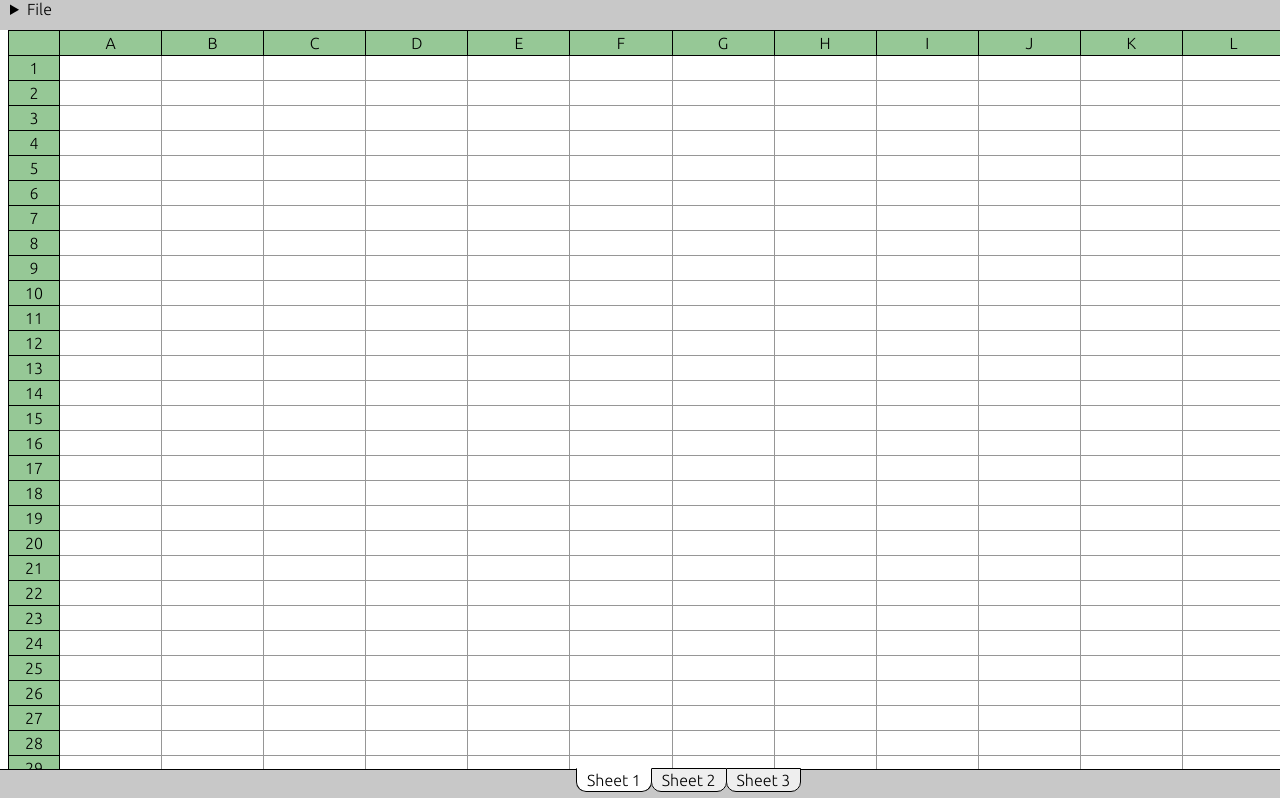
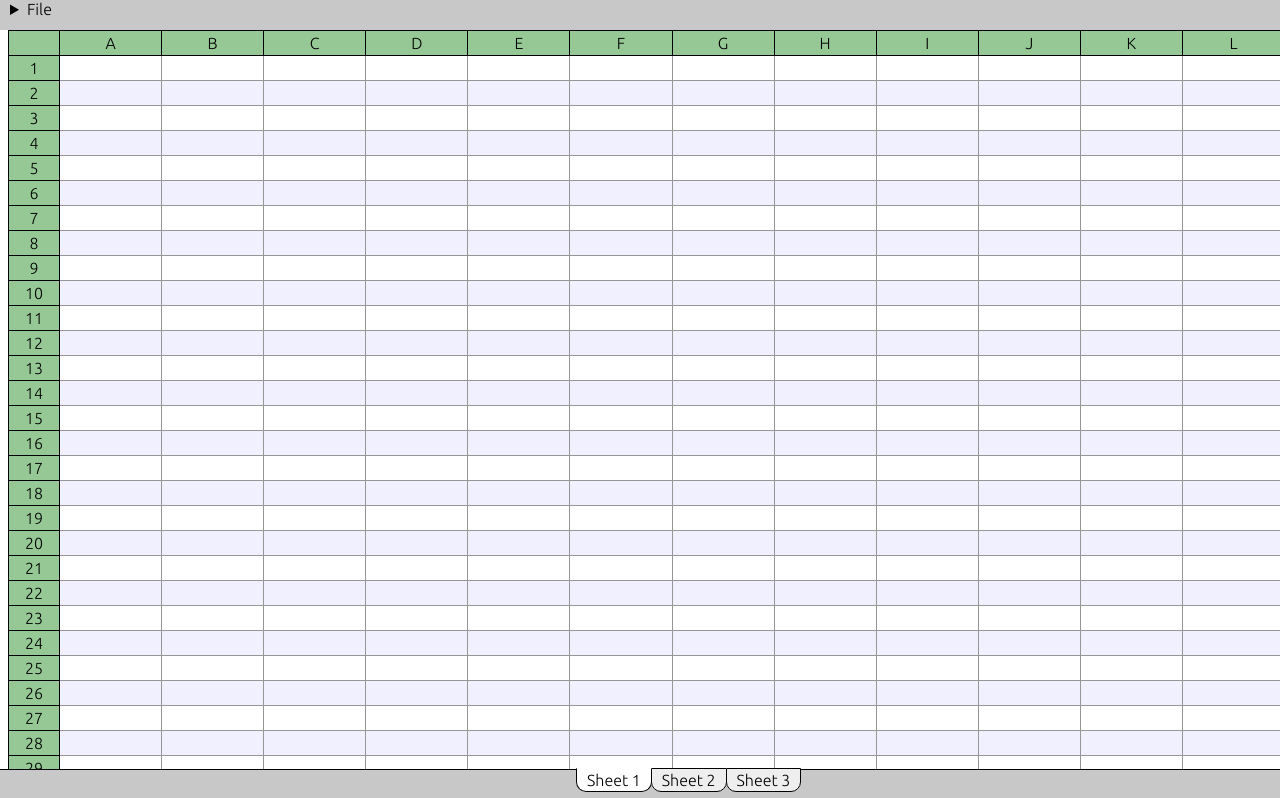
Before and after one commit to mihdemarko/JSExcel, a plain HTML site: page index.html in a window 1280 px wide. Shown: the top 798 px of the page. Drawn offline with Linux system fonts and the light colour scheme.

Commit message:
Css nth-child zebra-rows

```diff
--- a/main.css
+++ b/main.css
@@ -42,6 +42,12 @@ details summary::-webkit-details-marker {
   width: 100%;
 }
 
+tr:nth-child(2n+1){
+  background-color: rgb(240,240,255);
+  text-align: center;
+  box-sizing: border-box;
+}
+
 tr:first-child td{
   background-color: rgb(150,200,150);
   border:1px solid black;
@@ -49,7 +55,7 @@ tr:first-child td{
   box-sizing: border-box;
 }
 
-td:first-child {
+tr td:first-child {
   background-color: rgb(150,200,150);
   border:1px solid black;
   width: 50px;
--- a/main.js
+++ b/main.js
@@ -132,7 +132,6 @@ for (var i = 0; i<= 100; i++){
       var td = new Element(cellName, 'td', null, cellName, tr);
       if (i>0 && j>0){
         td.addEvent('click', cellClick(event));
-        // td.addEvent('keypress', enterPressCell(event));
         td.addEvent('keydown', buttonsPressCell(event));
       }
       cells[i].push(td);
```
